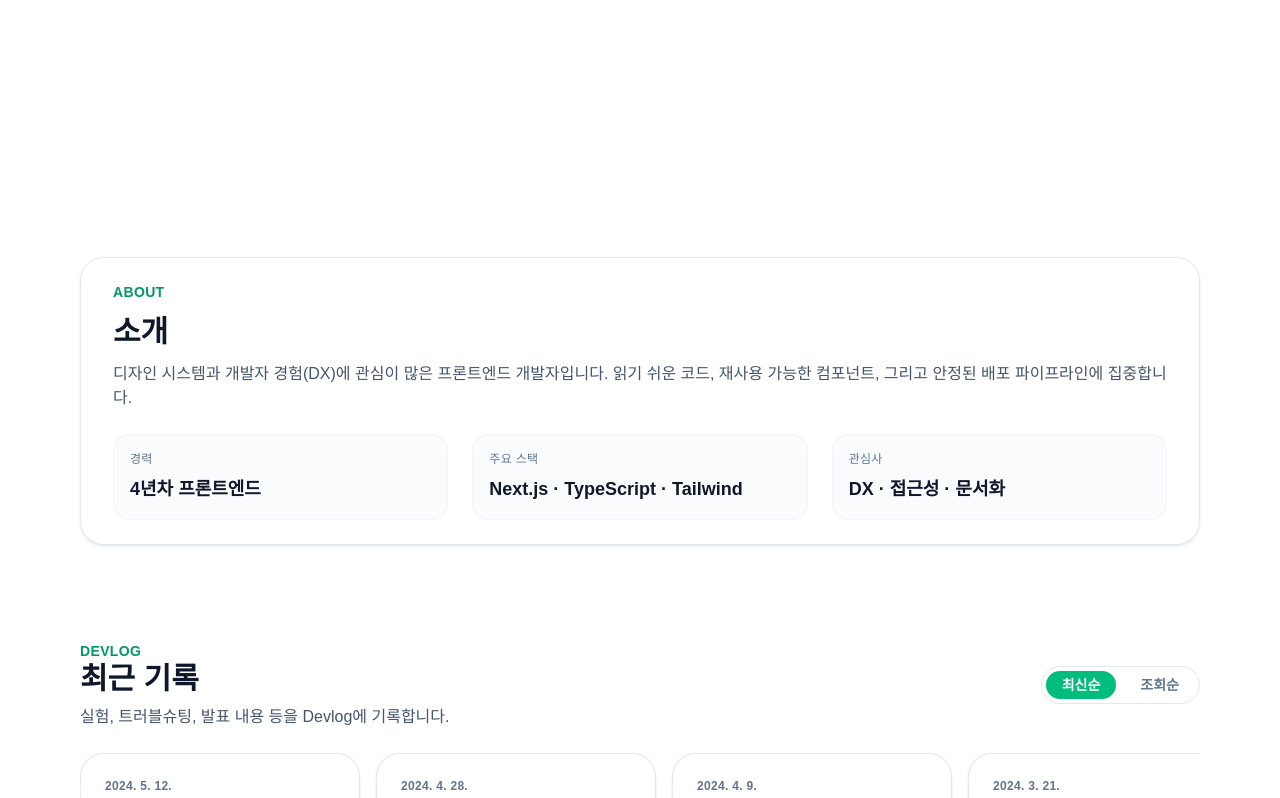
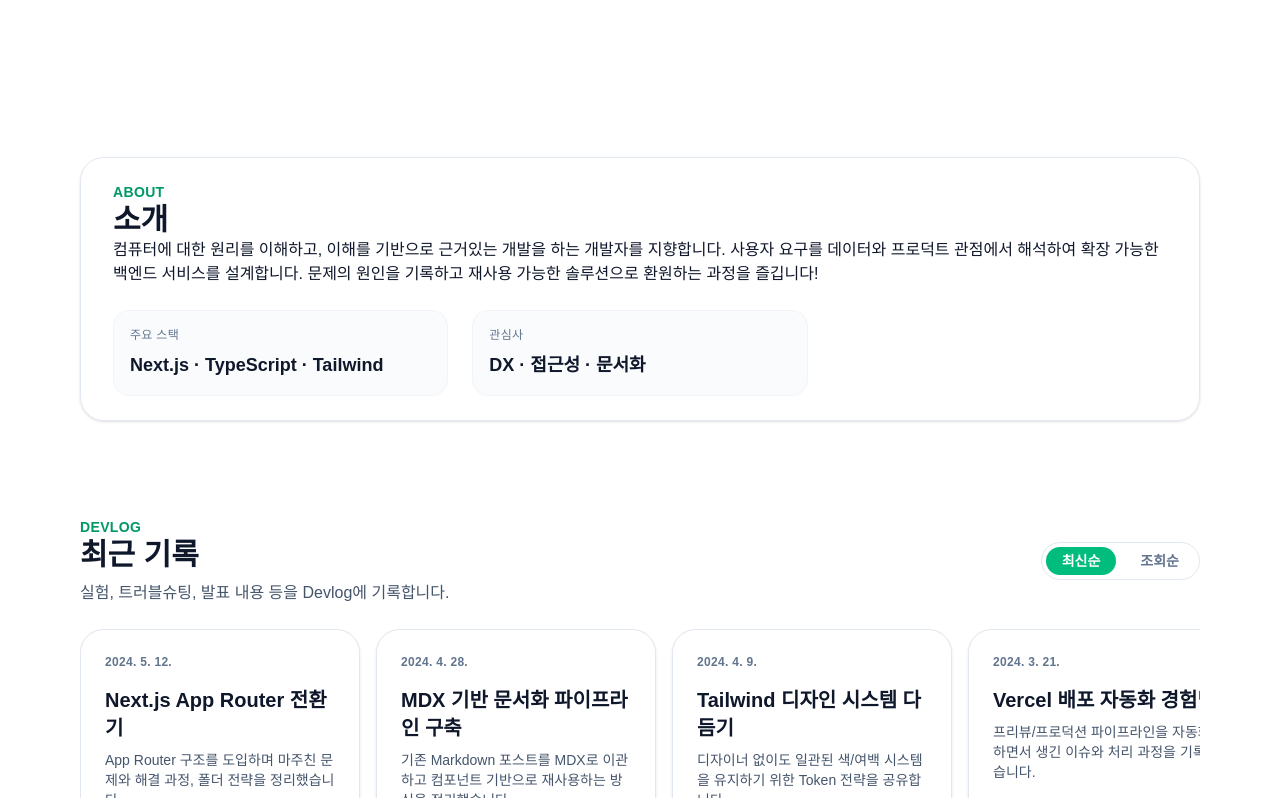
Before and after one commit to Gumraze-git/devlog, a Next.js app: page / in a window 1280 px wide. Shown: the part 886-1684 px from the top of the page. Built offline with nearby package versions, Linux system fonts and the light colour scheme.

Commit message:
refactor(about-section): 소개 섹션 내용 및 레이아웃 수정
- '경력' 하이라이트 제거 및 텍스트 업데이트
- 소개 문구 수정으로 전문성 및 개발 방향성 명확화
- 레이아웃 여백 조정 및 가독성 개선

```diff
--- a/app/sections/AboutSection.tsx
+++ b/app/sections/AboutSection.tsx
@@ -2,7 +2,6 @@ import SectionWatcher from "../components/layout/SectionWatcher";
 import SlideUpInView from "../components/layout/SlideUpInView";
 
 const highlights = [
-  { label: "경력", value: "4년차 프론트엔드" },
   { label: "주요 스택", value: "Next.js · TypeScript · Tailwind" },
   { label: "관심사", value: "DX · 접근성 · 문서화" },
 ];
@@ -11,13 +10,17 @@ export default function AboutSection() {
   return (
     <SectionWatcher id="about" className="scroll-mt-32">
       <SlideUpInView>
-        <div className="space-y-6 rounded-3xl border border-slate-200 bg-white/80 px-8 mt-40 py-6 shadow-sm">
-          <div className="space-y-3">
+        <div className="space-y-6 rounded-3xl border border-slate-200 bg-white/80 px-8 mt-15 py-6 shadow-sm">
+          <div>
             <p className="text-sm font-semibold uppercase tracking-wide text-emerald-600">About</p>
             <h2 className="text-3xl font-bold text-slate-900">소개</h2>
-            <p className="text-slate-600">
-              디자인 시스템과 개발자 경험(DX)에 관심이 많은 프론트엔드 개발자입니다. 읽기 쉬운 코드, 재사용 가능한
-              컴포넌트, 그리고 안정된 배포 파이프라인에 집중합니다.
+            <p className="text-slate-900">
+
+              컴퓨터에 대한 원리를 이해하고, 이해를 기반으로 근거있는 개발을 하는 개발자를 지향합니다.
+
+              사용자 요구를 데이터와 프로덕트 관점에서 해석하여 확장 가능한 백엔드 서비스를 설계합니다.
+              문제의 원인을 기록하고 재사용 가능한 솔루션으로 환원하는 과정을 즐깁니다!
+
             </p>
           </div>
           <div className="grid gap-6 md:grid-cols-3">
```
